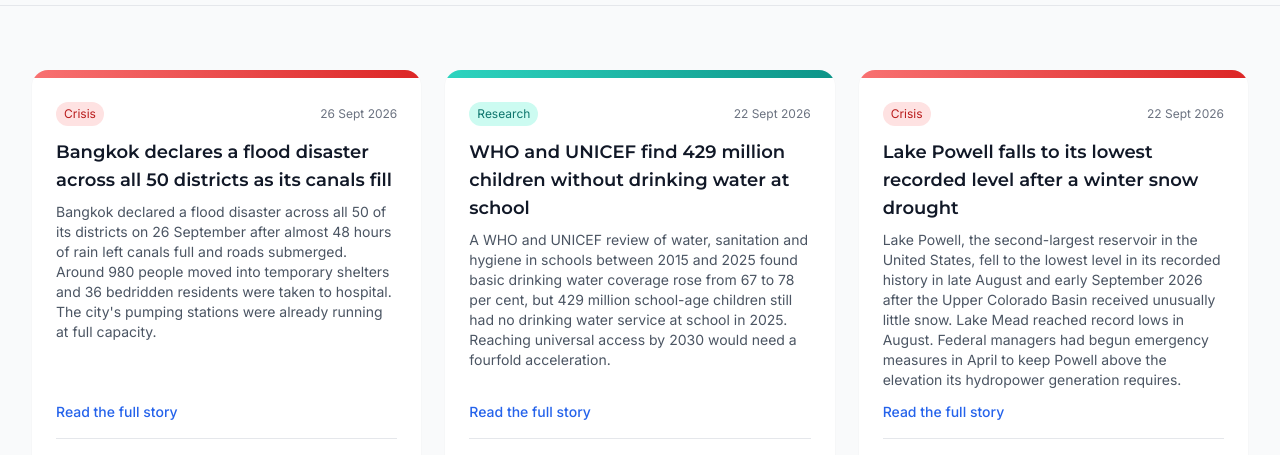
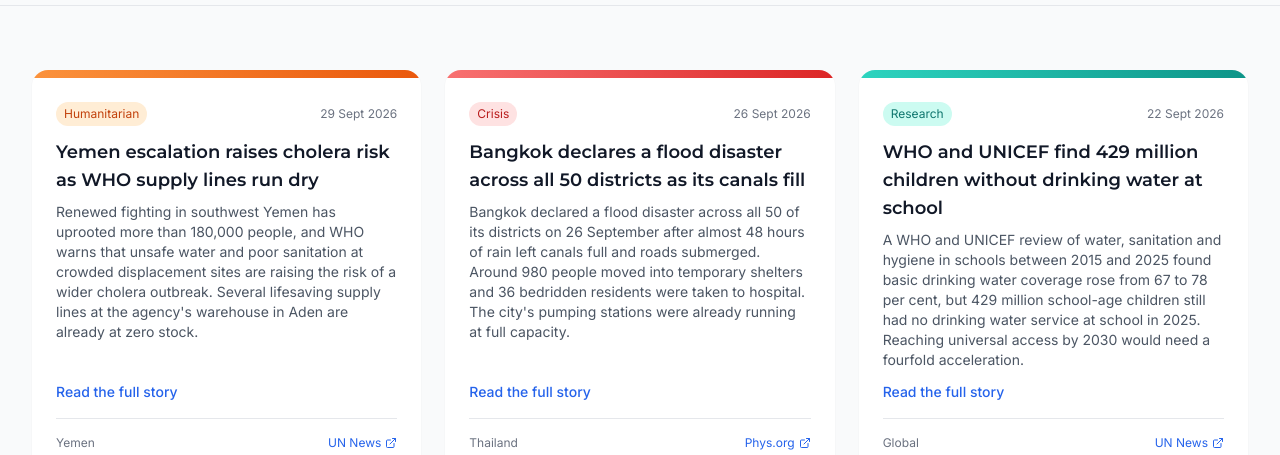
Before and after one commit to CLIFTONFLACK/hydrgel, a React (Vite) app: page /news in a window 1280 px wide. Shown: the part 484-939 px from the top of the page. Built offline with nearby package versions, Linux system fonts and the light colour scheme; no server answers.

Commit message:
Add newsroom item: Yemen escalation raises cholera risk as WHO supply lines run dry
Co-Authored-By: Claude Opus 5 <noreply@anthropic.com>
Claude-Session: https://claude.ai/code/session_01Jz51RUCwZ8GiQXLqbbaoQH

```diff
--- a/src/data/news.ts
+++ b/src/data/news.ts
@@ -805,6 +805,17 @@ export const NEWS: NewsItem[] = [
     source: 'Phys.org',
     url: 'https://phys.org/news/2026-09-canals-full-roads-submerged-bangkok.html',
   },
+  {
+    id: '2026-09-29-yemen-escalation-cholera-risk',
+    date: '2026-09-29',
+    title: 'Yemen escalation raises cholera risk as WHO supply lines run dry',
+    summary:
+      'Renewed fighting in southwest Yemen has uprooted more than 180,000 people, and WHO warns that unsafe water and poor sanitation at crowded displacement sites are raising the risk of a wider cholera outbreak. Several lifesaving supply lines at the agency\'s warehouse in Aden are already at zero stock.',
+    category: 'Humanitarian',
+    region: 'Yemen',
+    source: 'UN News',
+    url: 'https://news.un.org/en/story/2026/09/1168480',
+  },
 ]
 
 /** Newest first. */
--- a/src/data/stories.ts
+++ b/src/data/stories.ts
@@ -617,4 +617,13 @@ export const STORIES: Record<string, string[]> = {
     'Officials said the situation had stabilised and put draining at two to three days if the rain stopped, while the Department of Disaster Prevention and Mitigation warned of continuing low pressure over eastern, north-eastern and central Thailand. A vendor living near a canal north of the centre said she thought this flooding was worse than in 2011, when widespread flooding across Thailand killed more than 500 people and damaged millions of homes.',
     'Why it matters to us: the reporting describes no interruption to Bangkok\'s drinking water, and we will not claim one. What the event illustrates is a city whose dry streets rest on equipment with a fixed maximum and on a canal network that can itself fill. Drainage and treatment fail the same way: capacity sized against a historical range, in seasons that no longer respect it. Where floodwater does enter homes and shelters, as it did here, what people can reach is surface water of unknown quality, and making it safe is a household problem long before the pumps catch up.',
   ],
+
+  '2026-09-29-yemen-escalation-cholera-risk': [
+    'The World Health Organization said on 29 September 2026 that renewed fighting in Yemen is fuelling fears of a wider spread of cholera, measles and other preventable diseases, as overcrowding at displacement sites threatens to overwhelm the limited health services still open. Cholera is already circulating, with about 7,800 suspected cases and 22 deaths reported this year.',
+    'The escalation is recent. Clashes between Houthi opposition fighters and Government forces resumed two months ago, after four years of relative calm. Health authorities in Aden reported more than 4,481 casualties, including 830 deaths, since 6 August. WHO put the number uprooted at more than 180,000, with Houthi forces having taken Yemen\'s Red Sea coast and reportedly announced a blockade on shipping from Saudi Arabia, which supports the Government in Aden.',
+    'Annette Heinzelmann, WHO\'s Regional Emergency Director for the Eastern Mediterranean, said fears of a cholera outbreak are gaining traction because of unsafe water and poor sanitation at temporary shelters. The pathogen needs no fresh introduction here; it needs a transmission route, and displacement supplies one. Families moved at short notice reach sites with no piped supply and no sewerage, drink from whatever source is nearest, and live at densities that put latrines, cooking and water collection within metres of each other. Endemic presence becomes an outbreak by geometry.',
+    'The capacity to absorb that is thinner than the caseload requires. Even before the escalation, only about 60 per cent of health facilities were fully functional. Nine have since been damaged or directly attacked, mostly near Taiz, Lahj and Hudaydah, and emergency obstetric and newborn care has been suspended at hospitals in Marib and Ras Al-Arah, as staff were redirected to the incoming wounded. More than 22,000 measles cases have also been identified.',
+    'WHO has deployed more than 20 mobile medical teams to priority governorates and dispatched nearly 60 tonnes of medical supplies, worth around $656,000, to 40 facilities and offices. Several lifesaving supply lines at its Aden warehouse are nonetheless at zero stock, trauma kits and essential medicines among them. Early treatment is what keeps cholera survivable, and it is the first thing an empty warehouse takes away.',
+    'Why it matters to us: no treatment plant has been bombed here and no main cut. What happened is that 180,000 people moved away from whatever supply they had, to places that never had one. Point-of-need purification does nothing about the fighting or the blockade, and it is no substitute for the rehydration and clinical care that keep a cholera case from becoming a death. What it addresses is the step before that: whether the water a family collects at a shelter is the thing that makes them ill. That is a treatment problem sited at the household, and the part of this response least dependent on a supply line into Aden holding.',
+  ],
 }
```
